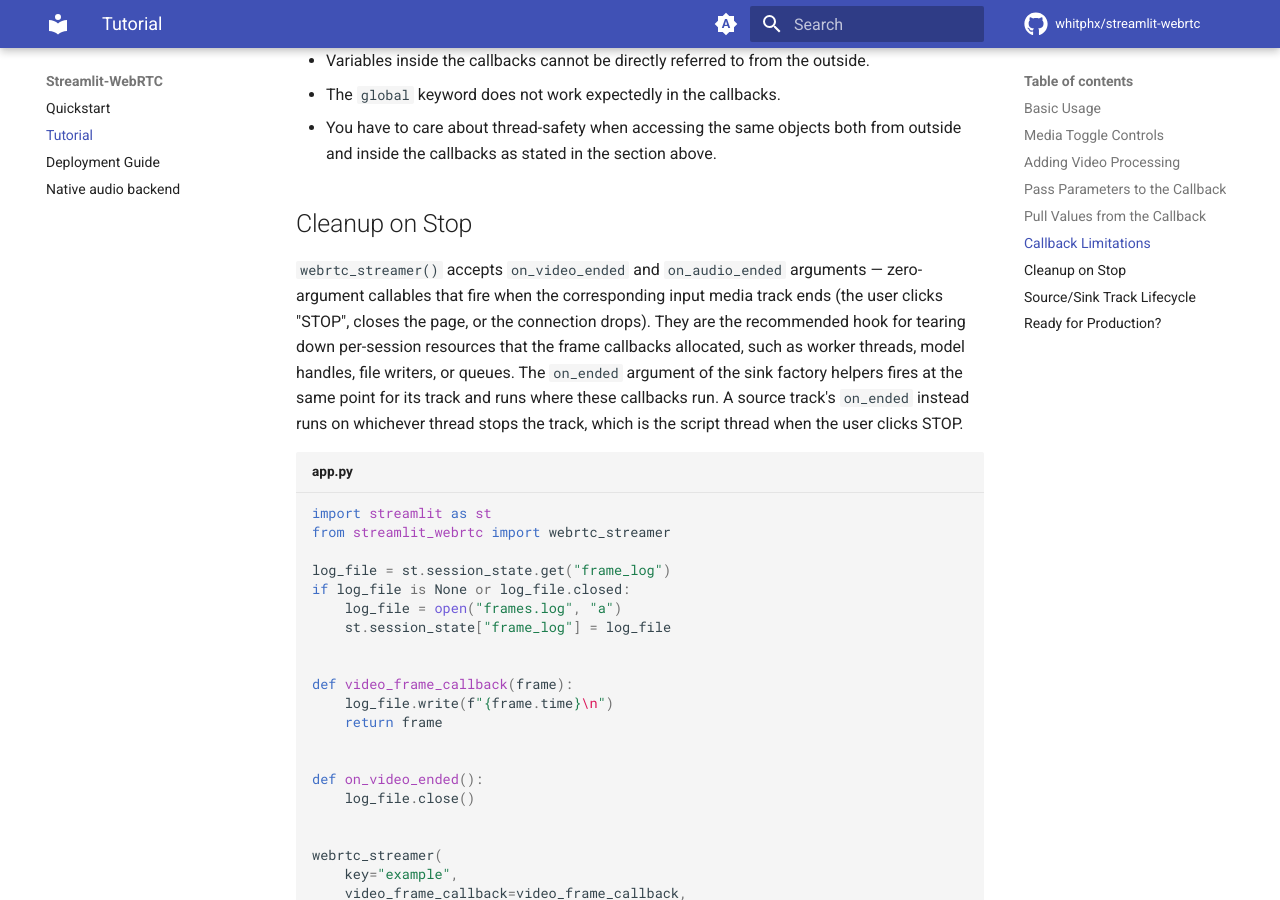
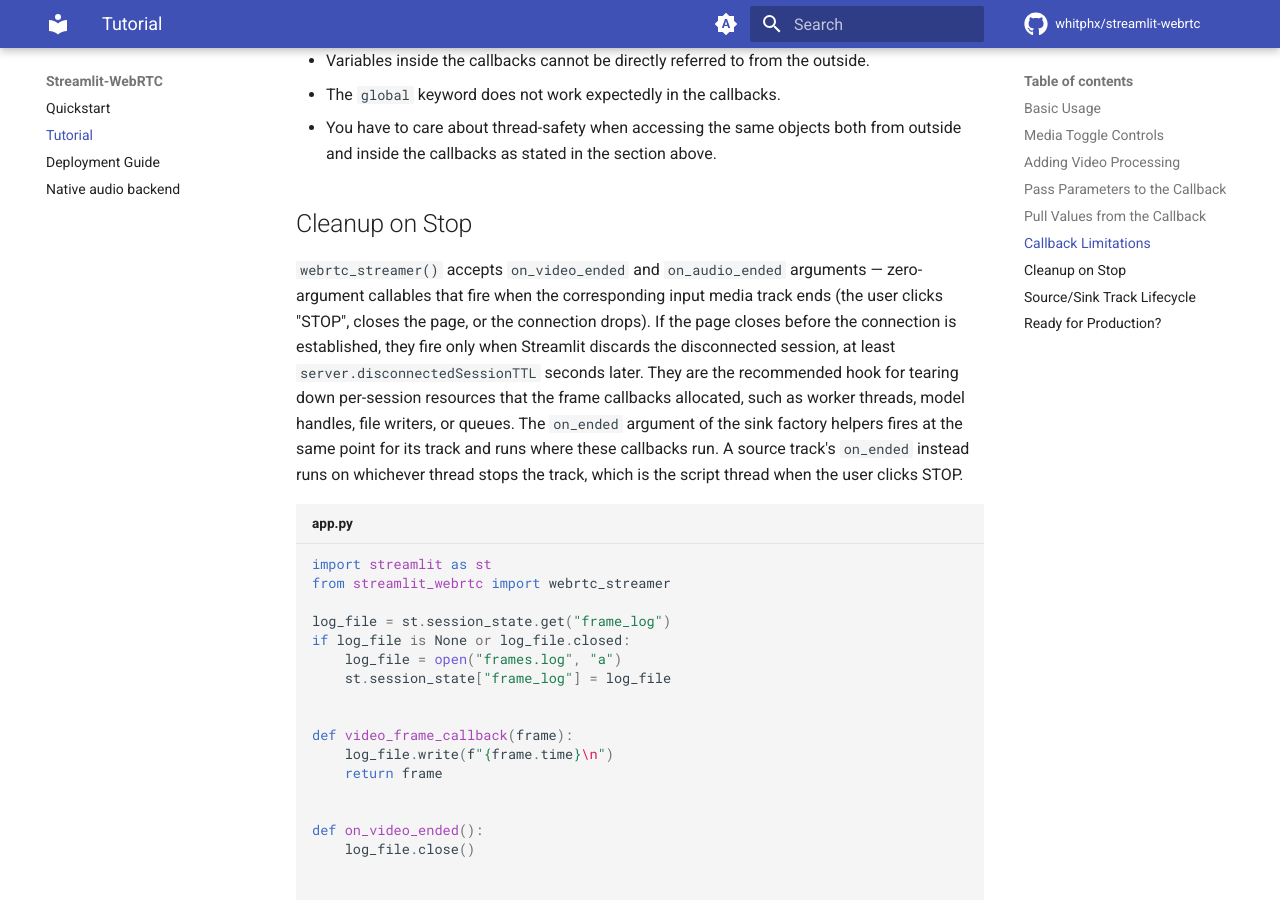
Before and after one commit to whitphx/streamlit-webrtc, an MkDocs documentation site: the page built from docs/tutorial.md, in a window 1280 px wide and 900 px high, scrolled down 4989 px. Built offline with MkDocs 1.6.1 and Material for MkDocs 9.7.7, drawn with Linux system fonts in a browser that asks for light colours; comment, search, counter and statistics services are not loaded.

Commit message:
Say when the ended callbacks fire for a page closed before connecting
Co-Authored-By: Claude Opus 5.5 (1M context) <noreply@anthropic.com>
Claude-Session: https://claude.ai/code/session_012TCmV5fPCchaxuKNmCvXBY

````diff
--- a/docs/tutorial.md
+++ b/docs/tutorial.md
@@ -94,7 +94,7 @@ The callbacks are executed in forked threads different from the main one, so the
 
 ## Cleanup on Stop
 
-`webrtc_streamer()` accepts `on_video_ended` and `on_audio_ended` arguments — zero-argument callables that fire when the corresponding input media track ends (the user clicks "STOP", closes the page, or the connection drops). They are the recommended hook for tearing down per-session resources that the frame callbacks allocated, such as worker threads, model handles, file writers, or queues. The `on_ended` argument of the sink factory helpers fires at the same point for its track and runs where these callbacks run. A source track's `on_ended` instead runs on whichever thread stops the track, which is the script thread when the user clicks STOP.
+`webrtc_streamer()` accepts `on_video_ended` and `on_audio_ended` arguments — zero-argument callables that fire when the corresponding input media track ends (the user clicks "STOP", closes the page, or the connection drops). If the page closes before the connection is established, they fire only when Streamlit discards the disconnected session, at least `server.disconnectedSessionTTL` seconds later. They are the recommended hook for tearing down per-session resources that the frame callbacks allocated, such as worker threads, model handles, file writers, or queues. The `on_ended` argument of the sink factory helpers fires at the same point for its track and runs where these callbacks run. A source track's `on_ended` instead runs on whichever thread stops the track, which is the script thread when the user clicks STOP.
 
 ```python title="app.py"
 --8<-- "./examples/tutorial/05_cleanup.py"
````
Also changed, not shown: README.md (+1 -1 lines).
